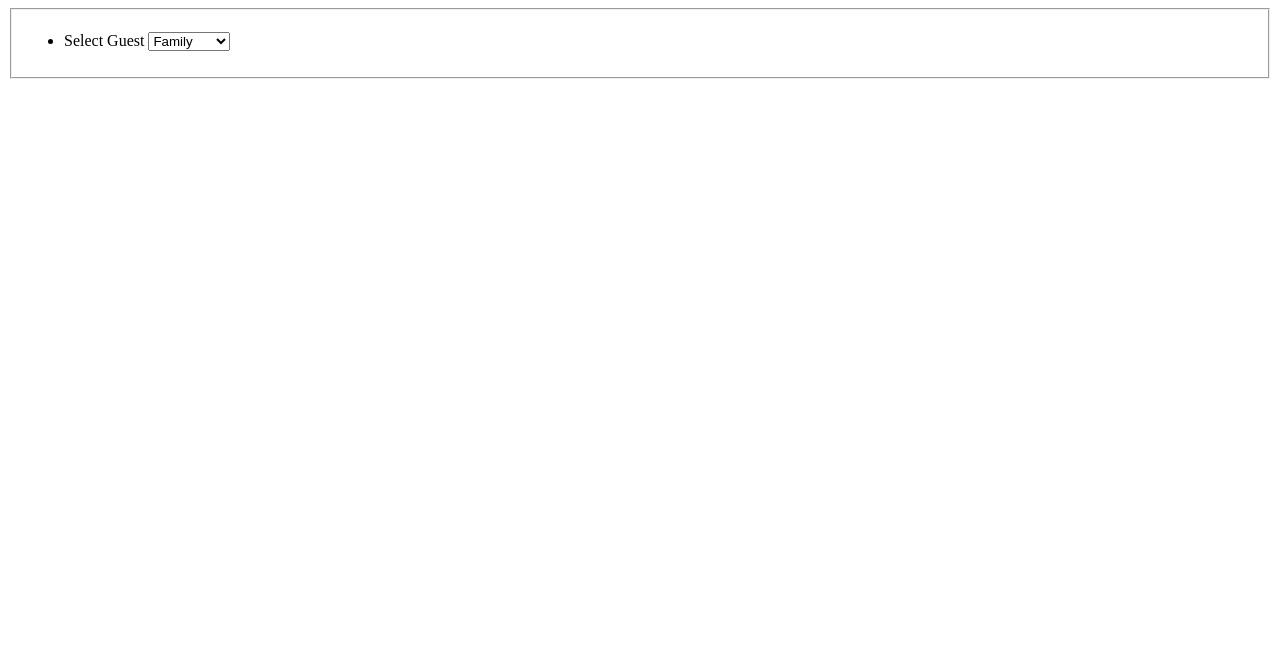
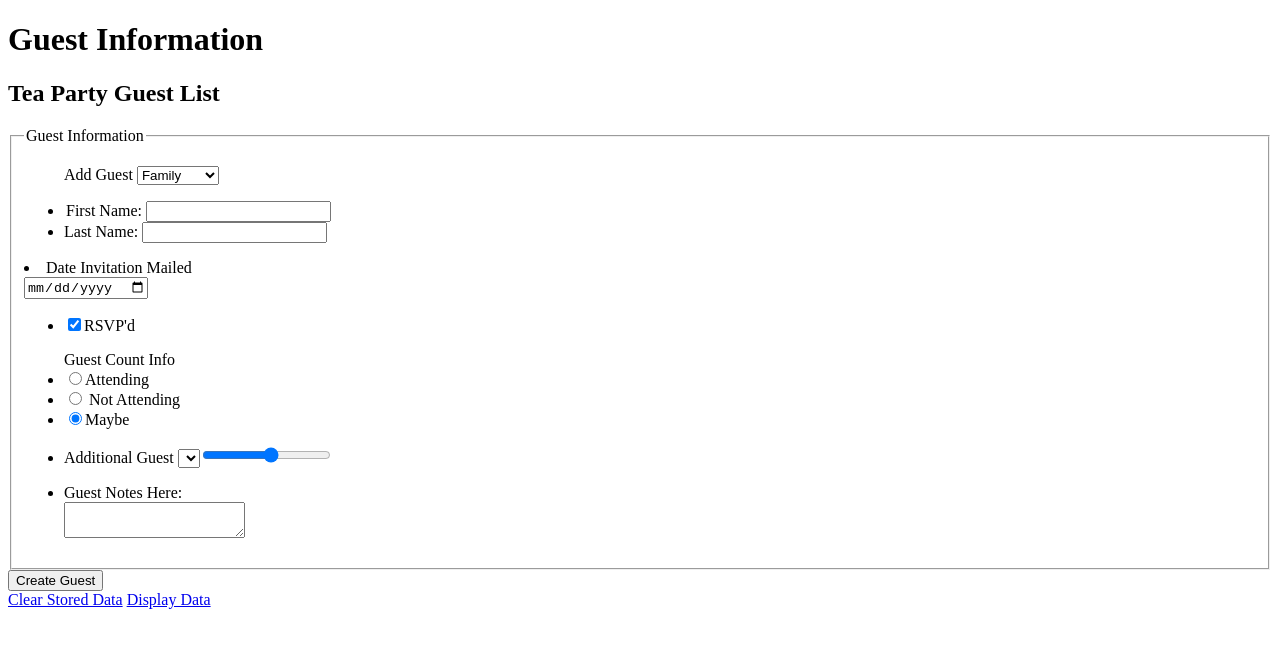
Before and after one commit to stalmcdonald/VFW, a plain HTML site: page mcdonald_crystal_project1/additem.html in a window 1280 px wide. Drawn offline with Linux system fonts and the light colour scheme.

Commit message:
Last Commit
Finished

```diff
--- a/mcdonald_crystal_project1/additem.html
+++ b/mcdonald_crystal_project1/additem.html
@@ -18,21 +18,26 @@
 		<meta name = "viewport" content = "target-densitydpi=device-dpi" />
 		<meta name = "HandheldFriendly" content = "True" />
 		<meta name = "MobileOptimized" content = "320" />
-
-		<!-- Document Title -->
-		<title name = "I Love Tea" </title>
-		<form aciton = "#" method = "post"/>
+		<!--Tab name-->
+		<title> "I Love Tea!</title>
 	</head>
 	<!--Document Body -->
 	<body>
-
-		<title name = "I Love Tea" </title>
-		<fieldset>
+		<!-- Header Tags -->
+		<!--Headline tag-->
+		<!-- Document Title -->
+		<h1>Guest Information </h1>
+		<!-- slightly less important heading -->
+		<h2>Tea Party Guest List </h2>
+	<fieldset>
+		<legend> Guest Information </legend>
+			<form aciton = "#" method = "post"/>
 			<!--Add a guest Drop Down List -->
 			<ul>
+					<label for = "Guest"> Add Guest</label>
+					<select id = "Guest">
 				<li>
-					<label for = "Guest"> Select Guest</label>
-					<select id = "Guest">
+						<!-- Guest Options list -->
 						<option value = "Family">Family</option>
 						<option value = "Friend">Friend</option>
 						<option value = "CoWorker">CoWorker</option>
@@ -40,5 +45,53 @@
 					</select>
 				</li>
 			</ul>
+
+			<ul>
+					<!--Guest first/last Name text boxes -->
+					<li><legend><label for = "fname">First Name: </label><input type = "text" id = "fname" /></legend></li>
+					<li><label for = "lname">Last Name: </label><input type = "text" id = "lname" /></li>
+			</ul>
+				<li>
+					<!-- Date Input -->
+					<label for="date" >Date Invitation Mailed</label>
+					<div>
+					<input name="date" type="date" value="" />
+				</li>
+			<ul>
+						<!-- RSVP Check Box  -->
+				<li><input type = "checkbox" checked value = "RSVP'd" id = "RSVP'd" for = "rsvp'd">RSVP'd</label></li>
+			</ul>
+			<ul>
+				<!--Radio click boxes for Attendance-->
+				<label for = "Guest Count Info"> Guest Count Info</label>
+				<li><input type = "radio" checked value = "Attending" id = "Attending" name = "rsvp" /><label for = "Attending">Attending</label></li>
+				<li><input type = "radio" checked value = "Not Attending" id = "Not Attending" name = "rsvp" /><label for = "Not Attending"> Not Attending</label></li>
+				<li><input type = "radio" checked value = "Maybe" id = "Maybe" name = "rsvp" /><label for = "Maybe">Maybe</label></li>
+				</li>
+			</ul>
+			<ul>
+				<li>
+					<!-- Additional Guest slider -->
+					<label for = "Additional Guests"> Additional Guest</label>
+					<select id = "Additional Guests">
+					<input type="range" min="0" max="13">
+				</li>
+				<div>
+			</ul>
+			<ul>
+					<!--add notes regarding guests here. List allergies, or items they may bring.-->
+					<li><lable for = "comments" >Guest Notes Here:
+					<div>
+					</label><textarea id = "comments"></textarea></li>
+			</ul>
+			</form>
 		</fieldset>
+					<!--submit button-->
+					<input type = "submit" value = "Create Guest" />
+		</form>
 	</body>
+	<div>
+				<!--Link to delete info-->
+				<a href="Clear Stored Data">Clear Stored Data</a>
+				<!--Link to displaying info-->
+				<a href="Display Data">Display Data</a>
```
Also changed, not shown: mcdonald_crystal_project1/index.html (+14 -17 lines), 3 other files.
